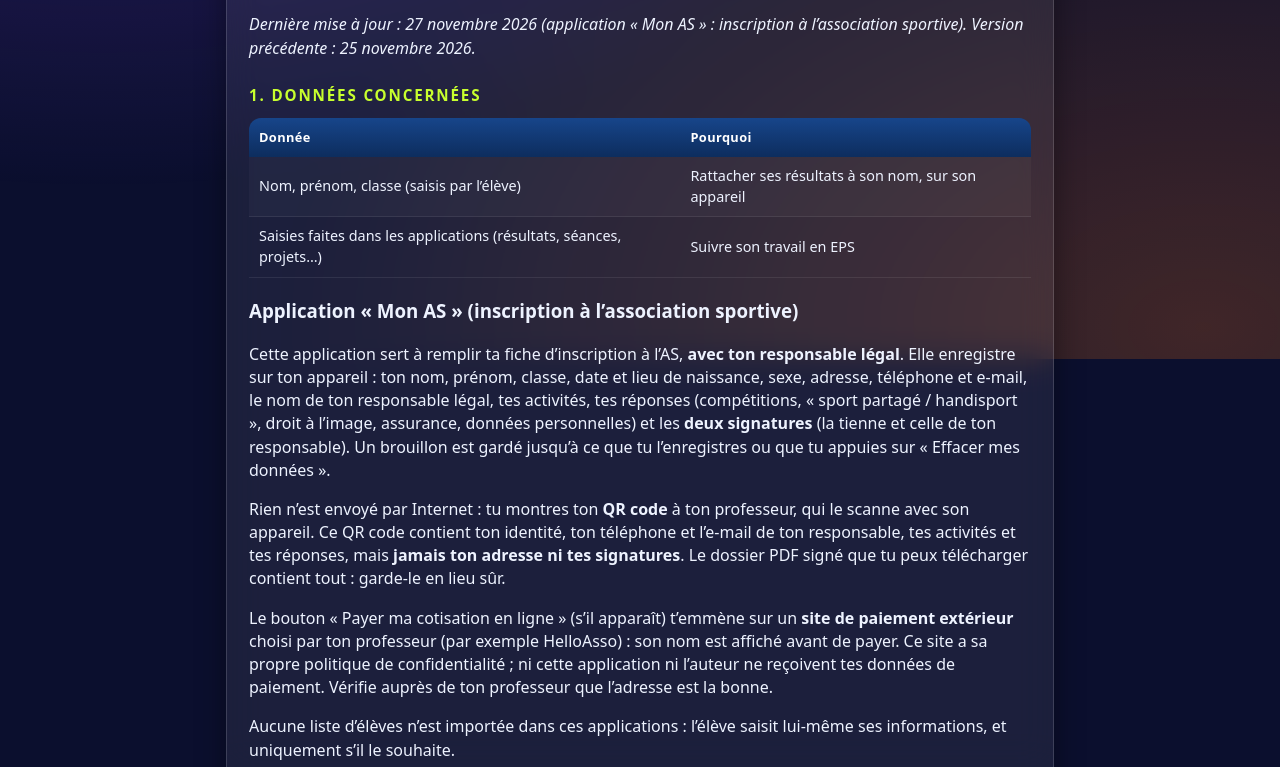
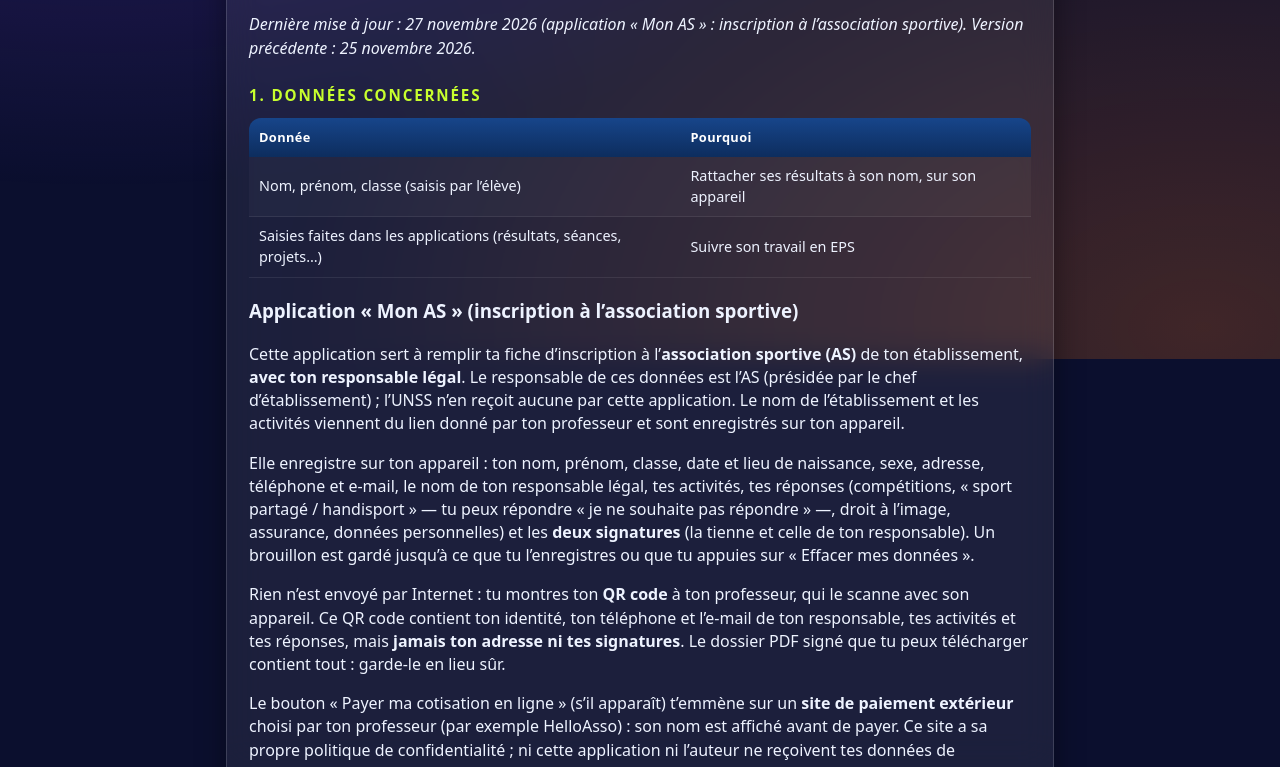
Before and after one commit to VinzToc/Applis_EPS_Eleves, a plain HTML site: page confidentialite.html in a window 1280 px wide. Shown: the part 441-1208 px from the top of the page. Drawn offline with Linux system fonts and the light colour scheme.

Commit message:
Portail élèves : politique de confidentialité Mon AS précisée
Co-Authored-By: Claude Sonnet 5.5 <noreply@anthropic.com>
Claude-Session: https://claude.ai/code/session_01DWMzvDjuQqdn6i5FnQMur8

```diff
--- a/confidentialite.html
+++ b/confidentialite.html
@@ -25,7 +25,8 @@ header img:hover{transform:rotate(-5deg) scale(1.05)}
 <tr><td>Nom, prénom, classe (saisis par l’élève)</td><td>Rattacher ses résultats à son nom, sur son appareil</td></tr>
 <tr><td>Saisies faites dans les applications (résultats, séances, projets…)</td><td>Suivre son travail en EPS</td></tr></table></div>
 <h3>Application « Mon AS » (inscription à l’association sportive)</h3>
-<p>Cette application sert à remplir ta fiche d’inscription à l’AS, <b>avec ton responsable légal</b>. Elle enregistre sur ton appareil : ton nom, prénom, classe, date et lieu de naissance, sexe, adresse, téléphone et e-mail, le nom de ton responsable légal, tes activités, tes réponses (compétitions, « sport partagé / handisport », droit à l’image, assurance, données personnelles) et les <b>deux signatures</b> (la tienne et celle de ton responsable). Un brouillon est gardé jusqu’à ce que tu l’enregistres ou que tu appuies sur « Effacer mes données ».</p>
+<p>Cette application sert à remplir ta fiche d’inscription à l’<b>association sportive (AS)</b> de ton établissement, <b>avec ton responsable légal</b>. Le responsable de ces données est l’AS (présidée par le chef d’établissement) ; l’UNSS n’en reçoit aucune par cette application. Le nom de l’établissement et les activités viennent du lien donné par ton professeur et sont enregistrés sur ton appareil.</p>
+<p> Elle enregistre sur ton appareil : ton nom, prénom, classe, date et lieu de naissance, sexe, adresse, téléphone et e-mail, le nom de ton responsable légal, tes activités, tes réponses (compétitions, « sport partagé / handisport » — tu peux répondre « je ne souhaite pas répondre » —, droit à l’image, assurance, données personnelles) et les <b>deux signatures</b> (la tienne et celle de ton responsable). Un brouillon est gardé jusqu’à ce que tu l’enregistres ou que tu appuies sur « Effacer mes données ».</p>
 <p>Rien n’est envoyé par Internet : tu montres ton <b>QR code</b> à ton professeur, qui le scanne avec son appareil. Ce QR code contient ton identité, ton téléphone et l’e-mail de ton responsable, tes activités et tes réponses, mais <b>jamais ton adresse ni tes signatures</b>. Le dossier PDF signé que tu peux télécharger contient tout : garde-le en lieu sûr.</p>
 <p>Le bouton « Payer ma cotisation en ligne » (s’il apparaît) t’emmène sur un <b>site de paiement extérieur</b> choisi par ton professeur (par exemple HelloAsso) : son nom est affiché avant de payer. Ce site a sa propre politique de confidentialité ; ni cette application ni l’auteur ne reçoivent tes données de paiement. Vérifie auprès de ton professeur que l’adresse est la bonne.</p>
 <p>Aucune liste d’élèves n’est importée dans ces applications : l’élève saisit lui-même ses informations, et uniquement s’il le souhaite.</p>
```
